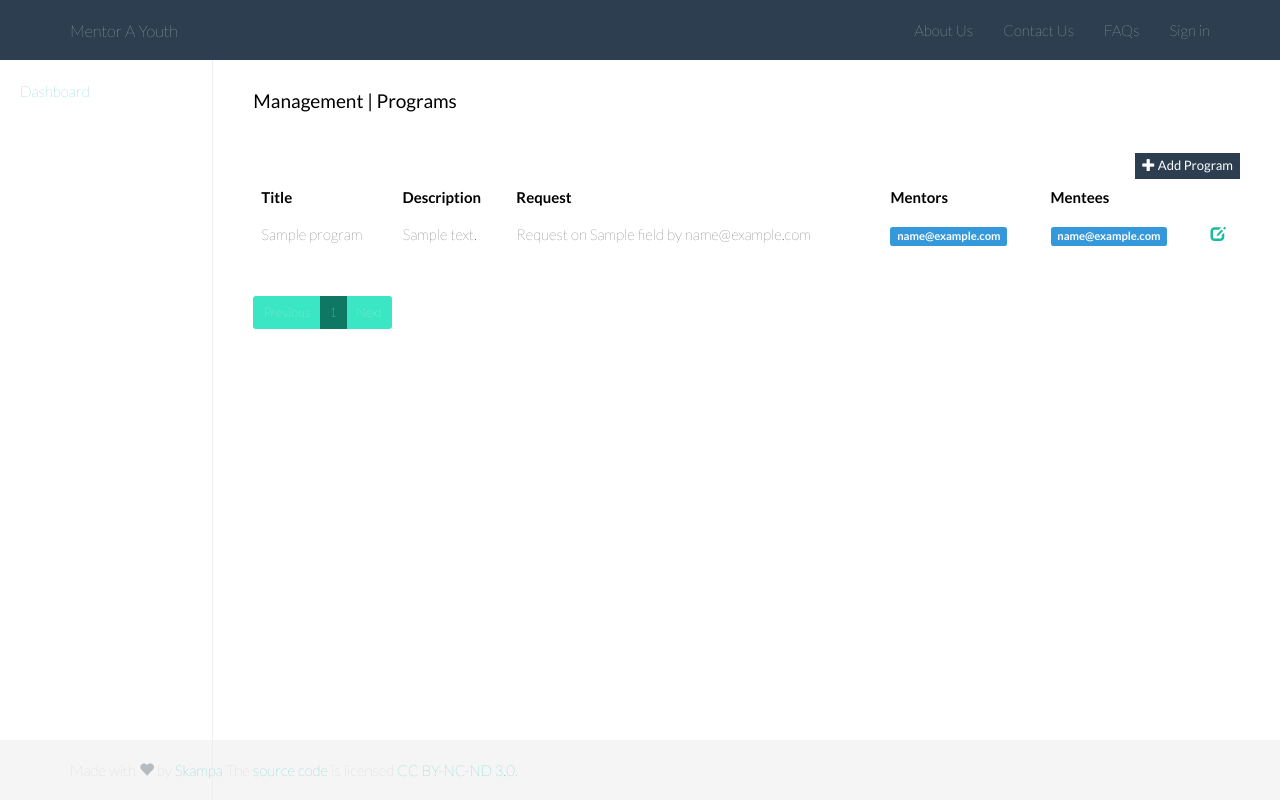
After one commit to SkaeX/mayo, a Django app: page /programs/programs/ in a window 1280 px wide. The commit adds this page. Run offline with Django 3.2, Linux system fonts and the light colour scheme; tables that the repository leaves empty hold one stand-in row (values such as "Sample post"); some libraries are stand-ins or nearby versions.

Commit message:
Add views and other changes to programs app

```diff
--- a/accounts/models.py
+++ b/accounts/models.py
@@ -9,4 +9,4 @@ class User(AbstractUser):
     phone_number = models.CharField(max_length=50)
 
     def __str__(self):
-        return self.username
+        return self.email
--- a/accounts/views.py
+++ b/accounts/views.py
@@ -24,7 +24,6 @@ class UserListView(PermissionRequiredMixin, UserMixin, ListView):
     paginate_by = 10
 
 
-
 class UserUpdateView(PermissionRequiredMixin, UserMixin, UpdateView):
     permission_required = 'auth.change_user'
     template_name = 'management/user/form.html'
--- a/mayo/settings/base.py
+++ b/mayo/settings/base.py
@@ -58,6 +58,7 @@ LOCAL_APPS = (
     # custom users app
     'accounts',
     # Your stuff: custom apps go here
+    'programs',
 )
 
 # See: https://docs.djangoproject.com/en/dev/ref/settings/#installed-apps
--- a/mayo/templates/shared/management.html
+++ b/mayo/templates/shared/management.html
@@ -20,6 +20,15 @@
             <li class="{% active 'users' %}">
                   <a href="{% url 'profile:users_list' %}">Users <span class="sr-only">(current)</span></a>
               </li>
+                <li class="{% active 'programs' %}">
+                  <a href="{% url 'programs:programs_list' %}">Programs <span class="sr-only">(current)</span></a>
+              </li>
+                <li class="{% active 'fields' %}">
+                  <a href="{% url 'programs:fields_list' %}">Fields <span class="sr-only">(current)</span></a>
+              </li>
+                 <li class="{% active 'requests' %}">
+                  <a href="{% url 'programs:requests_list' %}">Requests <span class="sr-only">(current)</span></a>
+              </li>
 
           </ul>
             {% endif %}
--- a/mayo/urls.py
+++ b/mayo/urls.py
@@ -25,7 +25,8 @@ urlpatterns = [
     url(r'^about/', about),
     url(r'^faqs/', faqs),
     url(r'^accounts/', include('allauth.urls')),
-    url(r'^profile/', include('accounts.urls', namespace='profile'))
+    url(r'^profile/', include('accounts.urls', namespace='profile')),
+    url(r'^programs/', include('programs.urls', namespace='programs'))
 ]
 
 if settings.DEBUG:
--- a/programs/models.py
+++ b/programs/models.py
@@ -6,17 +6,23 @@ class Field(models.Model):
     title = models.CharField(max_length=150)
     description = models.TextField(blank=True)
 
+    def __str__(self):
+        return self.title
+
 
 class Request(models.Model):
     field = models.ForeignKey(Field)
     pending = models.BooleanField(default=True)
     mentee = models.ForeignKey(User)
 
+    def __str__(self):
+        return "Request on %s by %s" %(self.field, self.mentee)
+
 
 class Program(models.Model):
     title = models.CharField(max_length=150)
     description = models.TextField(blank=True)
     in_progress = models.BooleanField(default=True)
-    field = models.ForeignKey(Field)
-    mentors = models.ManyToManyField(User)
-    mentees = models.ManyToManyField(User)
+    request = models.ForeignKey(Request)
+    mentors = models.ManyToManyField(User, related_name='program_mentors')
+    mentees = models.ManyToManyField(User, related_name='program_mentees')
--- /dev/null
+++ b/programs/templates/management/program/list.html
@@ -0,0 +1,46 @@
+{% extends "shared/management.html" %}
+
+{% block title %}
+{{ block.super }} | Programs
+{% endblock %}
+{% block mgmtcontent %}
+<div class="page-header">
+    <h4 id="buttons">Management | Programs</h4>
+</div>
+<div class="pull-right">
+<a href="{% url 'programs:new_program' %}" type="button" class="btn btn-xs btn-primary"><span class="glyphicon glyphicon-plus" aria-hidden="true"></span> Add Program</a>
+</div>
+<table class="table table-hover">
+	<thead>
+	<tr>
+		<th>Title</th>
+		<th>Description</th>
+        <th>Request</th>
+        <th>Mentors</th>
+        <th>Mentees</th>
+		<th></th>
+	</tr>
+	</thead>
+    <tbody>
+	   {% for program in object_list %}
+         <tr>
+           <td>{{ program.title }}</td>
+           <td>{{ program.description }}</td>
+           <td>{{ program.request }}</td>
+           <td>{% for mentor in program.mentors.all %}
+           			<span class="label label-info">{{ mentor.email }}</span>
+           		{% endfor %}
+           </td>
+           <td>{% for mentee in program.mentees.all %}
+           			<span class="label label-info">{{ mentee.email }}</span>
+           		{% endfor %}
+           </td>
+           <td><a href="{% url 'programs:program_edit' program.id %}" ><span class="glyphicon glyphicon-edit" aria-hidden="true"></span></a></td>
+
+  		 </tr>
+       {% endfor %}
+	</tbody>
+
+</table>
+{% include "shared/pagination.html" %}
+{% endblock %}
--- /dev/null
+++ b/programs/urls.py
@@ -0,0 +1,37 @@
+from django.conf.urls import url
+from . import views
+
+urlpatterns = [
+
+
+    # Management
+    url(r'^fields/$',
+        views.FieldListView.as_view(),
+        name='fields_list'),
+    url(r'^fields/new/$',
+        views.FieldAddView.as_view(),
+        name='new_field'),
+    url(r'^fields/(?P<pk>\d+)/edit/$',
+        views.FieldUpdateView.as_view(),
+        name='field_edit'),
+
+    url(r'^requests/$',
+        views.RequestListView.as_view(),
+        name='requests_list'),
+    url(r'^requests/new/$',
+        views.RequestAddView.as_view(),
+        name='new_request'),
+    url(r'^requests/(?P<pk>\d+)/edit/$',
+        views.RequestUpdateView.as_view(),
+        name='request_edit'),
+
+    url(r'^programs/$',
+        views.ProgramListView.as_view(),
+        name='programs_list'),
+    url(r'^programs/new/$',
+        views.ProgramAddView.as_view(),
+        name='new_program'),
+    url(r'^programs/(?P<pk>\d+)/edit/$',
+        views.ProgramUpdateView.as_view(),
+        name='program_edit'),
+]
--- a/programs/views.py
+++ b/programs/views.py
@@ -1,3 +1,85 @@
-from django.shortcuts import render
+from django.core.urlresolvers import reverse_lazy
+from django.views.generic.edit import CreateView, UpdateView
+from django.views.generic.list import ListView
+from django.contrib.messages.views import SuccessMessageMixin
+from braces.views import LoginRequiredMixin, PermissionRequiredMixin
+from .models import Field, Request, Program
+from .forms import FieldForm, RequestForm, ProgramForm
 
-# Create your views here.
+
+class FieldMixin(LoginRequiredMixin, SuccessMessageMixin):
+    model = Field
+
+
+class FieldEditMixin(FieldMixin, SuccessMessageMixin):
+    template_name = 'management/field/form.html'
+    form_class = FieldForm
+    success_url = reverse_lazy('programs:fields_list')
+
+
+class FieldListView(PermissionRequiredMixin, FieldMixin, ListView):
+    permission_required = 'programs.change_field'
+    template_name = 'management/field/list.html'
+    paginate_by = 10
+
+
+class FieldAddView(PermissionRequiredMixin, FieldEditMixin, CreateView):
+    permission_required = 'programs.add_field'
+    success_message = "%(title)s field was added successfully"
+
+
+class FieldUpdateView(PermissionRequiredMixin, FieldEditMixin, UpdateView):
+    permission_required = 'programs.change_field'
+    success_message = "%(title)s field was updated successfully"
+
+
+class RequestMixin(LoginRequiredMixin, SuccessMessageMixin):
+    model = Request
+
+
+class RequestEditMixin(FieldMixin, SuccessMessageMixin):
+    template_name = 'management/request/form.html'
+    form_class = RequestForm
+    success_url = reverse_lazy('programs:requests_list')
+
+
+class RequestListView(PermissionRequiredMixin, RequestMixin, ListView):
+    permission_required = 'programs.change_request'
+    template_name = 'management/request/list.html'
+    paginate_by = 10
+
+
+class RequestAddView(PermissionRequiredMixin, RequestEditMixin, CreateView):
+    permission_required = 'programs.add_request'
+    success_message = "Your request was added successfully"
+
+
+class RequestUpdateView(PermissionRequiredMixin, RequestEditMixin, UpdateView):
+    permission_required = 'programs.change_request'
+    success_message = "The request was updated successfully"
+
+
+class ProgramMixin(LoginRequiredMixin, SuccessMessageMixin):
+    model = Program
+
+
+class ProgramEditMixin(ProgramMixin, SuccessMessageMixin):
+    template_name = 'management/program/form.html'
+    form_class = ProgramForm
+    success_url = reverse_lazy('programs:programs_list')
+
+
+class ProgramListView(PermissionRequiredMixin, ProgramMixin, ListView):
+    permission_required = 'programs.change_program'
+    template_name = 'management/program/list.html'
+    paginate_by = 10
+
+
+class ProgramAddView(PermissionRequiredMixin, ProgramEditMixin, CreateView):
+    permission_required = 'programs.add_program'
+    success_message = "%(title)s program was added successfully"
+
+
+class ProgramUpdateView(PermissionRequiredMixin, ProgramEditMixin, UpdateView):
+    permission_required = 'programs.change_program'
+    success_message = "%(title)s program was updated successfully"
```
Also changed, not shown: programs/forms.py (added, +26 -0 lines), programs/templates/management/field/form.html (added, +11 -0 lines), programs/templates/management/field/list.html (added, +34 -0 lines), programs/templates/management/program/form.html (added, +11 -0 lines), programs/templates/management/request/form.html (added, +11 -0 lines), programs/templates/management/request/list.html (added, +43 -0 lines), programs/migrations/0001_initial.py (added).
